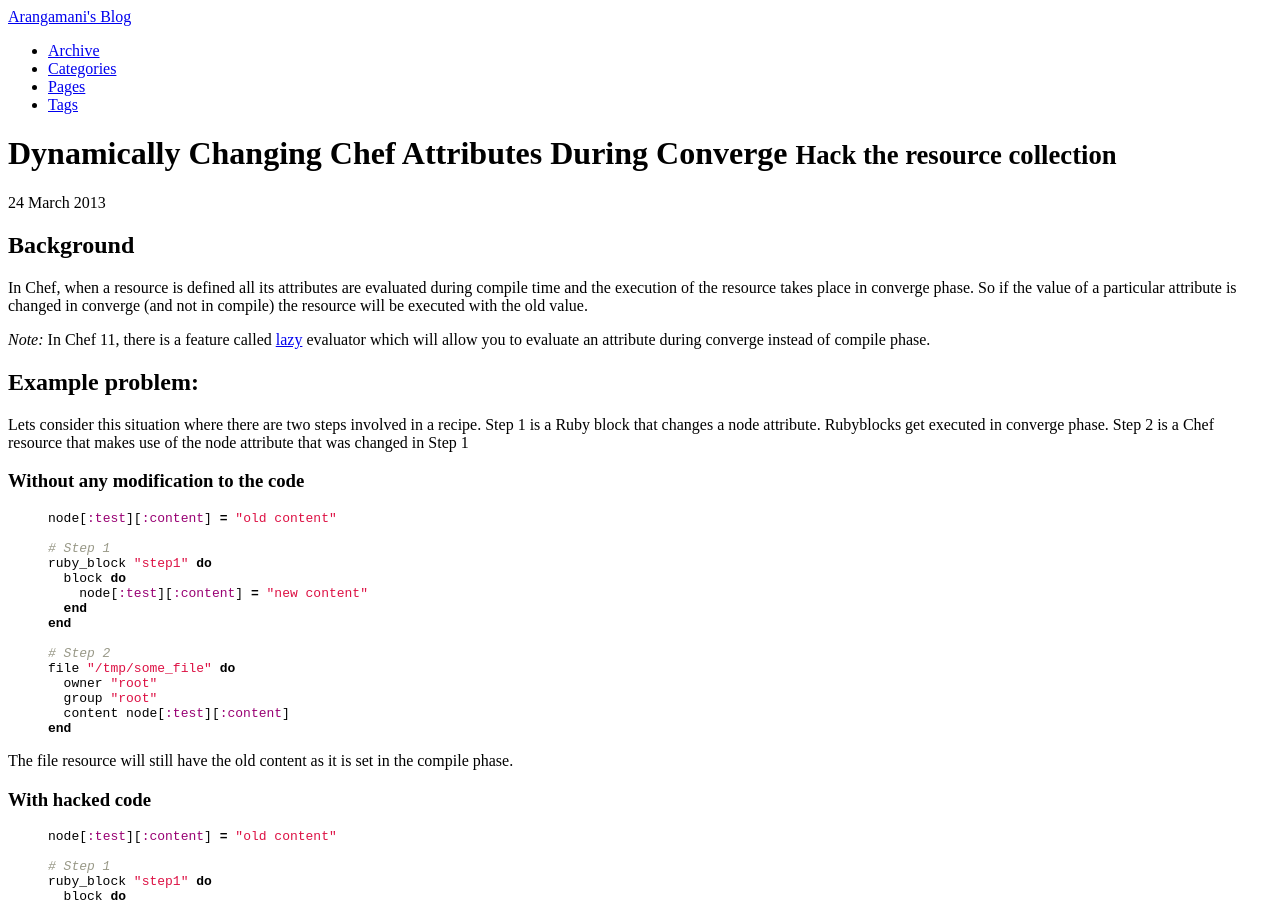
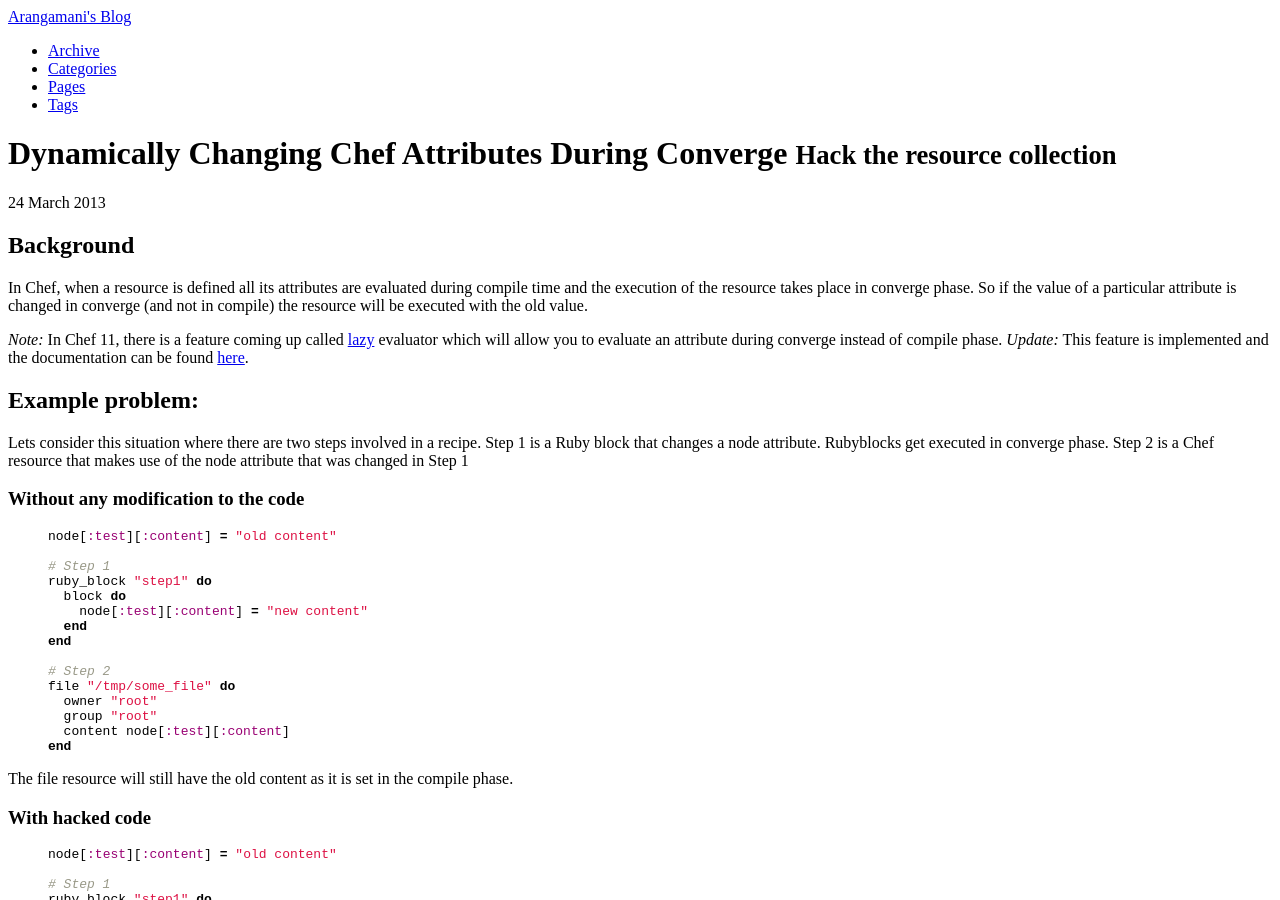
Before and after one commit to arangamani/blog, a Jekyll site: the page built from _posts/2013-03-24-dynamically-changing-chef-attributes-during-converge.md, in a window 1280 px wide and 900 px high. Built offline with Jekyll 4.4.1, drawn with Linux system fonts in a browser that asks for light colours; comment, search, counter and statistics services are not loaded.

Commit message:
Updated the doc link to chef post

```diff
--- a/_posts/2013-03-24-dynamically-changing-chef-attributes-during-converge.md
+++ b/_posts/2013-03-24-dynamically-changing-chef-attributes-during-converge.md
@@ -15,9 +15,12 @@ compile time and the execution of the resource takes place in converge phase.
 So if the value of a particular attribute is changed in converge
 (and not in compile) the resource will be executed with the old value.
 
-_Note:_ In Chef 11, there is a feature called
+_Note:_ In Chef 11, there is a feature coming up called
 [lazy](http://tickets.opscode.com/browse/CHEF-1814) evaluator which will allow
 you to evaluate an attribute during converge instead of compile phase.
+_Update:_ This feature is implemented and the documentation can be found
+[here](http://docs.opscode.com/resource_common.html#lazy-attribute-evaluation).
+
 
 ## Example problem:
 Lets consider this situation where there are two steps involved in a recipe.
```
